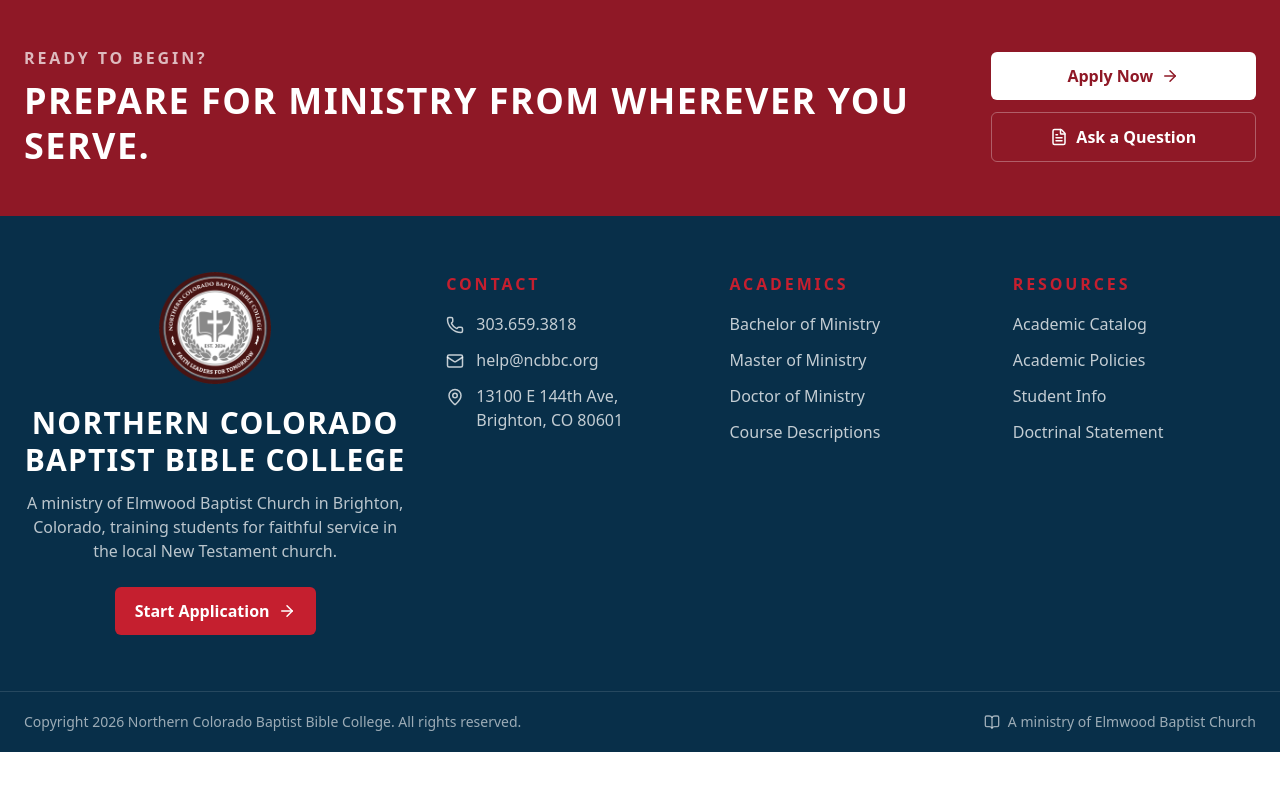
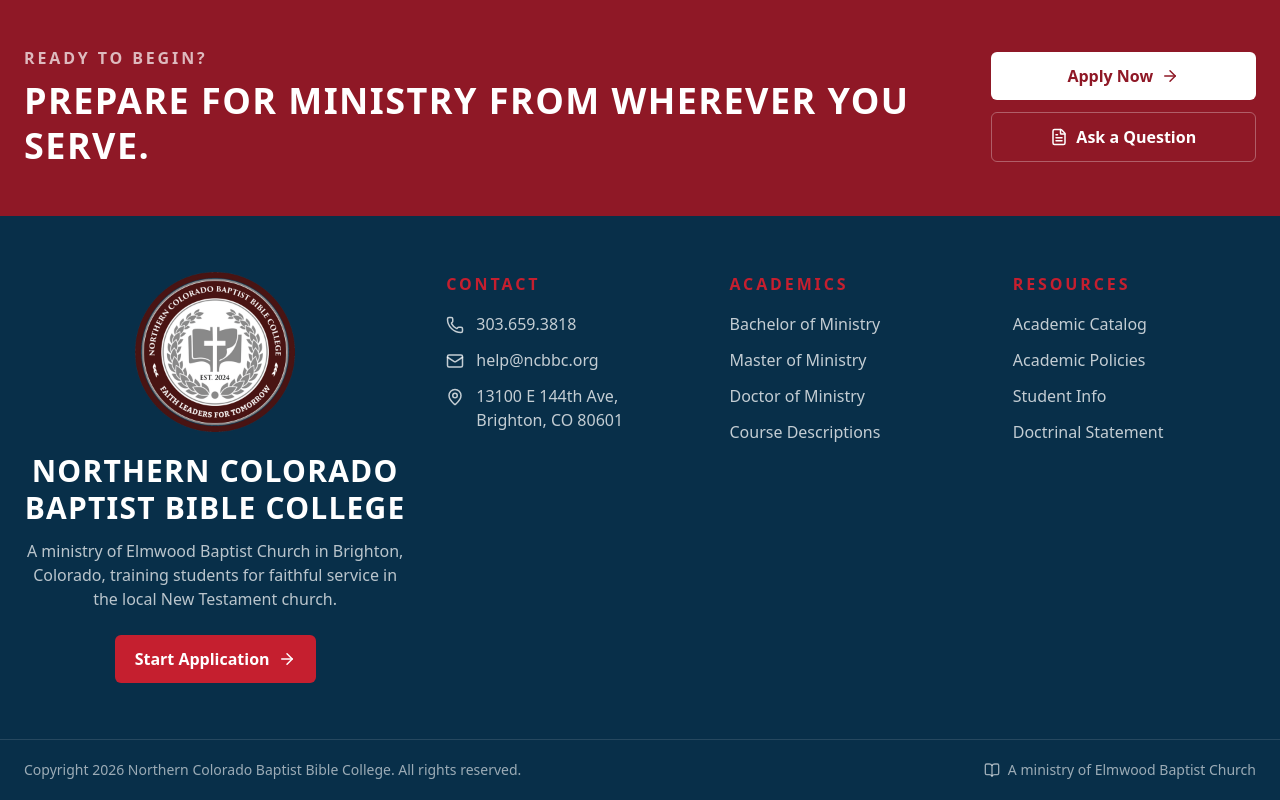
Before and after one commit to edesent/ncbbc-redesign, a Next.js app: page / in a window 1280 px wide. Shown: the part 4790-5590 px from the top of the page. Before the commit the page ends 5542 px from the top, so only its background shows below. Built offline with nearby package versions, Linux system fonts and the light colour scheme.

Commit message:
Enlarge centered footer logo

```diff
--- a/src/components/SiteShell.tsx
+++ b/src/components/SiteShell.tsx
@@ -82,8 +82,8 @@
   return (
     <footer className="bg-forest text-white">
       <div className="mx-auto grid max-w-7xl gap-10 px-4 py-14 sm:px-6 lg:grid-cols-[1.1fr_0.7fr_0.7fr_0.7fr]">
-        <div className="flex flex-col items-center text-center">
-          <Image src="/ncbbc-logo.png" alt="" width={128} height={128} className="h-28 w-28 object-contain" />
+        <div className="flex flex-col items-center justify-center text-center">
+          <Image src="/ncbbc-logo.png" alt="" width={180} height={180} className="h-40 w-40 object-contain" />
           <h2 className="school-heading mt-5 max-w-xl text-3xl leading-tight">{site.fullName}</h2>
           <p className="mt-3 max-w-2xl text-white/72">
             A ministry of Elmwood Baptist Church in Brighton, Colorado, training students for faithful service in the local New Testament church.
```
